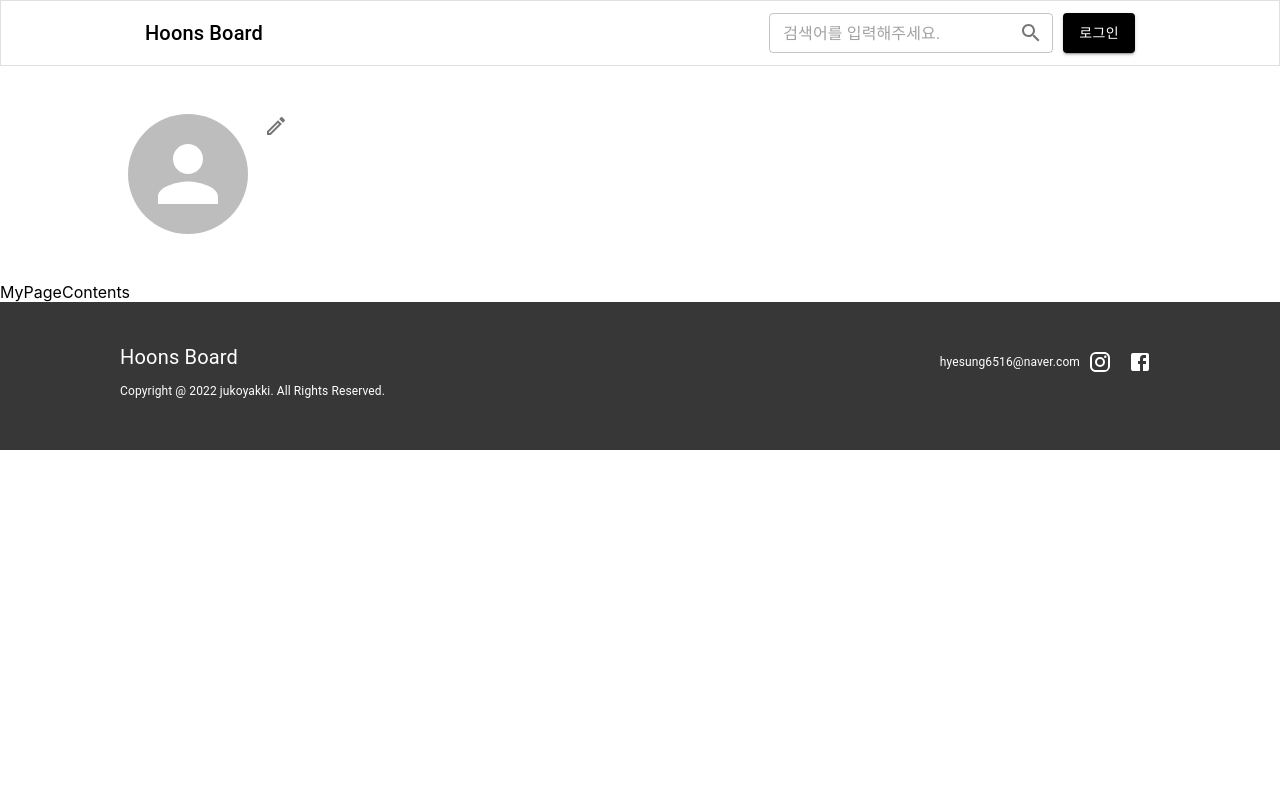
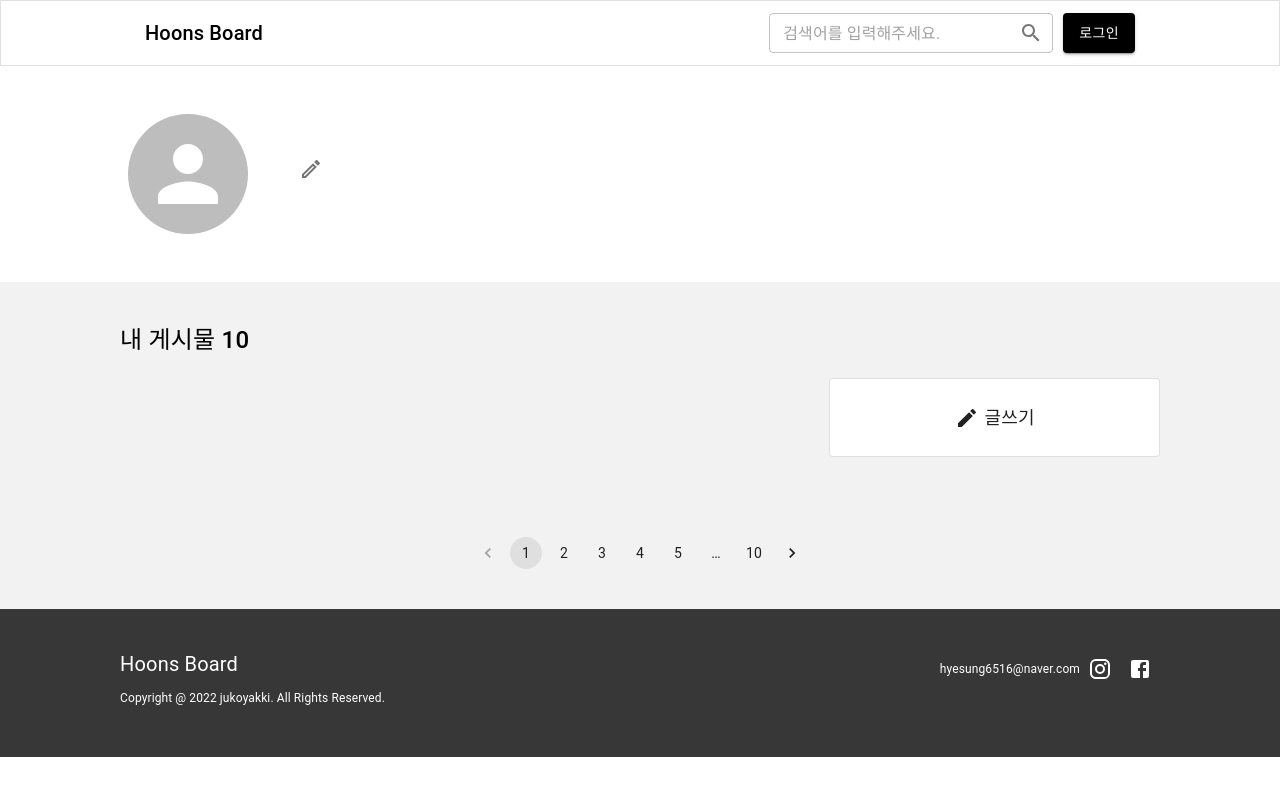
Before and after one commit to jaehyeon502/javaweb, a React (Create React App) app in the folder FRONT/board/: page /myPage in a window 1280 px wide. Shown: the top 796 px of the page. Built offline with nearby package versions, Linux system fonts and the light colour scheme.

Commit message:
230221 11:50

```diff
--- a/FRONT/board/src/hooks/paging.hook.ts
+++ b/FRONT/board/src/hooks/paging.hook.ts
@@ -2,7 +2,7 @@ import { useState, useEffect } from "react";
 import { IPreviewItem } from "src/interface";
 import { BOARD_LIST } from "src/mock";
 
-const usePagingHook = (content?: string) => {
+const usePagingHook = () => {
   const COUNT = 5;
 
   const [boardList, setBoardList] = useState<IPreviewItem[]>([]);
@@ -28,24 +28,10 @@ const usePagingHook = (content?: string) => {
   };
 
   useEffect(() => {
-    //# array.filter(요소 => 조건)
-    //? 특정한 조건에 부합하는 요소만 모아서 새로운 배열로 만들어 반환하는 메서드
-    //# string.includes(검색할 문자열)
-    //? 해당 문자열에서 검색할 문자열이 존재한다면 true, 아니면 false를 반환하는 메서드
-    const tmp =
-      content === undefined ? BOARD_LIST : BOARD_LIST.filter((board) => board.boardTitle.includes(content as string));
-    setBoardList(tmp);
-
-    //? SELECT * FROM Board ORDER BY writeDate DESC;
-    //? SELECT * FROM Board WHERE boardTitle LIKE '%content%' ORDER BY writeDate DESC;
-
-  }, [content]);
-
-  useEffect(() => {
     onPageHandler(pageNumber);
   }, [boardList]);
 
-  return { boardList, viewList, pageNumber, onPageHandler, COUNT };
+  return { boardList, viewList, pageNumber, setBoardList, onPageHandler, COUNT };
 };
 
 export default usePagingHook;
--- a/FRONT/board/src/view/Main/MainContents/index.tsx
+++ b/FRONT/board/src/view/Main/MainContents/index.tsx
@@ -10,7 +10,12 @@ import { getPageCount } from "src/utils";
 import { usePagingHook } from "src/hooks";
 
 export default function MainContents() {
-  const {viewList, pageNumber, boardList, onPageHandler, COUNT  } = usePagingHook();
+
+  const {viewList, pageNumber, boardList, setBoardList, onPageHandler, COUNT  } = usePagingHook();
+
+  useEffect(() => {
+    setBoardList(BOARD_LIST);
+  }, [])
 
   return (
     <Box sx={{ p: "40px 120px", backgroundColor: "rgba(0, 0, 0, 0.05)" }}>
--- a/FRONT/board/src/view/MyPageView/MyPageContents/index.tsx
+++ b/FRONT/board/src/view/MyPageView/MyPageContents/index.tsx
@@ -1,7 +1,50 @@
-import React from 'react'
+import { useEffect } from "react";
+
+import { Box, Card, Grid, Pagination, Typography } from "@mui/material";
+import CreateIcon from "@mui/icons-material/Create";
+import CardActionArea from "@mui/material/CardActionArea";
+
+import { usePagingHook } from "src/hooks";
+import { BOARD_LIST } from "src/mock";
+import { useUserStore } from "src/stores";
 
 export default function MyPageContents() {
+
+  const { boardList, viewList, pageNumber, setBoardList, onPageHandler, COUNT } = usePagingHook();
+  const { user } = useUserStore();
+
+  useEffect(() => {
+    const tmp = BOARD_LIST.filter((board) => board.writerNickname === user?.nickname)
+    setBoardList(tmp);
+  }, [])
+
   return (
-    <div>MyPageContents</div>
-  )
+    <Box sx={{ p: "40px 120px", backgroundColor: "rgba(0, 0, 0, 0.05)" }}>
+      <Box>
+        <Typography sx={{ fontSize: "24px", fontWeight: "500" }}>
+          내 게시물 10
+        </Typography>
+      </Box>
+      <Box sx={{ mt:'20px', mb:'80px' }}>
+        <Grid container spacing={3}>
+          <Grid item xs={12} md={8}></Grid>
+          <Grid item xs={12} md={4}>
+            <Card variant="outlined">
+              <CardActionArea
+                sx={{ p: "25px 0", display: "flex", justifyContent: "center" }}
+              >
+                <CreateIcon sx={{ mr: "6px" }} />
+                <Typography sx={{ fontSize: "18px", fontWeight: "500" }}>
+                  글쓰기
+                </Typography>
+              </CardActionArea>
+            </Card>
+          </Grid>
+        </Grid>
+      </Box>
+      <Box sx={{ display: "flex", justifyContent: "center" }}>
+        <Pagination count={10} />
+      </Box>
+    </Box>
+  );
 }
--- a/FRONT/board/src/view/MyPageView/MyPageHead/index.tsx
+++ b/FRONT/board/src/view/MyPageView/MyPageHead/index.tsx
@@ -15,14 +15,14 @@ export default function MyPageHead() {
           <Avatar sx={{ height: "120px", width: "120px" }} alt={user?.nickname} src={user?.profile} />
         </IconButton>
       </Box>
-      <Box>
-        <Box>
-          <Typography>{user?.nickname}</Typography>
-          <IconButton>
+      <Box sx={{ ml:'25px', display:'flex', flexDirection:'column', justifyContent:'center' }}>
+        <Box sx={{ display:'flex', alignItems:'center' }}>
+          <Typography sx={{ fontSize:'24px', fontWeight:'500', color:'rgba(0, 0, 0, 0.7)' }}>{user?.nickname}</Typography>
+          <IconButton sx={{ ml:'10px' }}>
             <EditOutlinedIcon />
           </IconButton>
         </Box>
-        <Typography>{user?.email}</Typography>
+        <Typography sx={{ mt:'10px', fontSize:'16px', fontWeight:'500', color:'rgba(0, 0, 0, 0.4)' }}>{user?.email}</Typography>
       </Box>
     </Box>
   );
--- a/FRONT/board/src/view/MyPageView/index.tsx
+++ b/FRONT/board/src/view/MyPageView/index.tsx
@@ -7,8 +7,8 @@ import MyPageContents from './MyPageContents';
 export default function MyPageView() {
   return (
     <Box>
-        <MyPageHead></MyPageHead>
-        <MyPageContents></MyPageContents>
+        <MyPageHead />
+        <MyPageContents />
     </Box>
   )
 }
--- a/FRONT/board/src/view/SearchView/index.tsx
+++ b/FRONT/board/src/view/SearchView/index.tsx
@@ -12,7 +12,7 @@ import { usePagingHook } from "src/hooks";
 export default function SearchView() {
 
   const { content } = useParams();
-  const {viewList, pageNumber, boardList, onPageHandler, COUNT  } = usePagingHook(content as string);
+  const {viewList, pageNumber, boardList, setBoardList, onPageHandler, COUNT  } = usePagingHook();
 
     // const COUNT = 5;
 
@@ -34,14 +34,14 @@ export default function SearchView() {
     //     setViewList(tmpList);
     // }
 
-    // useEffect(() => {
-    //     //# array.filter(요소 => 조건)
-    //     //? 특정한 조건에 부합하는 요소만 모아서 새로운 배열로 만들어 반환하는 메서드
-    //     //# string.includes(검색할 문자열)
-    //     //? 해당 문자열에서 검색할 문자열이 존재한다면 true, 아니면 false를 반환하는 메서드
-    //     const tmp = BOARD_LIST.filter((board) => board.boardTitle.includes(content as string));
-    //     setBoardList(tmp);
-    // }, [])
+    useEffect(() => {
+        //# array.filter(요소 => 조건)
+        //? 특정한 조건에 부합하는 요소만 모아서 새로운 배열로 만들어 반환하는 메서드
+        //# string.includes(검색할 문자열)
+        //? 해당 문자열에서 검색할 문자열이 존재한다면 true, 아니면 false를 반환하는 메서드
+        const tmp = BOARD_LIST.filter((board) => board.boardTitle.includes(content as string));
+        setBoardList(tmp);
+    }, [content])
 
     // useEffect(() => {
     //     onPageHandler(pageNumber);
```
